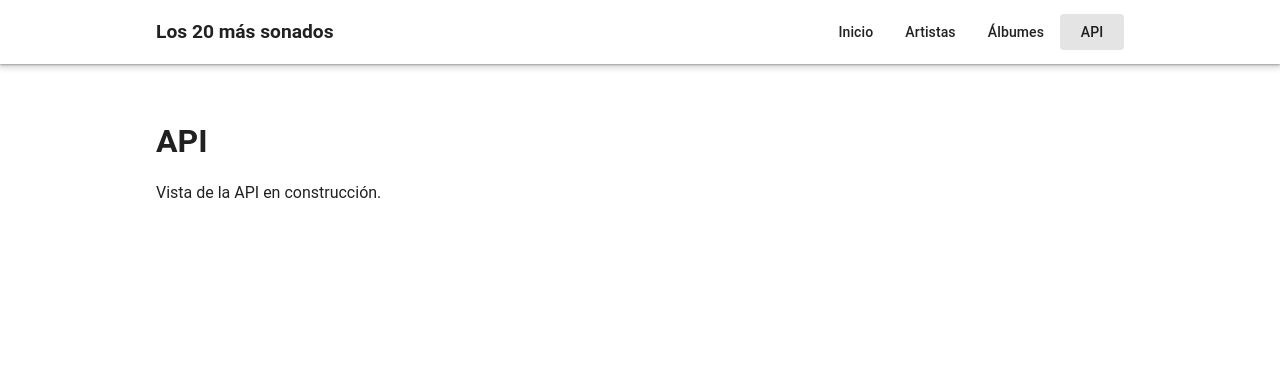
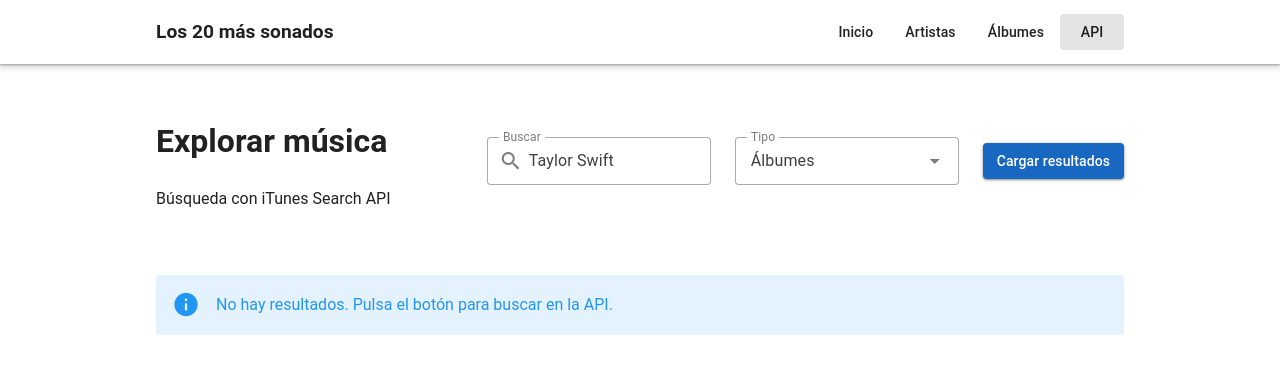
Before and after one commit to cgarciarayo/los-20-mas-sonados, a Vue app: page /api in a window 1280 px wide. Shown: the top 374 px of the page. Built offline with nearby package versions, Linux system fonts and the light colour scheme.

Commit message:
Implement iTunes API search view and detail page

```diff
--- a/package.json
+++ b/package.json
@@ -14,6 +14,7 @@
   },
   "dependencies": {
     "@mdi/font": "^7.4.47",
+    "axios": "^1.13.6",
     "pinia": "^3.0.4",
     "vue": "^3.5.29",
     "vue-router": "^5.0.3",
--- a/src/router/index.js
+++ b/src/router/index.js
@@ -3,6 +3,7 @@ import HomeView from '../views/HomeView.vue'
 import ArtistsView from '../views/ArtistsView.vue'
 import AlbumsView from '../views/AlbumsView.vue'
 import ApiView from '../views/ApiView.vue'
+import ApiDetailView from '../views/ApiDetailView.vue'
 
 const router = createRouter({
   history: createWebHistory(import.meta.env.BASE_URL),
@@ -26,6 +27,11 @@ const router = createRouter({
       path: '/api',
       name: 'api',
       component: ApiView
+    },
+    {
+      path: '/api/detail',
+      name: 'api-detail',
+      component: ApiDetailView
     }
   ]
 })
--- /dev/null
+++ b/src/views/ApiDetailView.vue
@@ -0,0 +1,76 @@
+<template>
+  <v-container class="py-8">
+    <v-btn class="mb-6" variant="text" prepend-icon="mdi-arrow-left" @click="$router.back()">
+      Volver
+    </v-btn>
+
+    <v-row v-if="item">
+      <v-col cols="12" md="4">
+        <v-card>
+          <v-img :src="item.artworkUrl100 || item.artworkUrl60" height="320" cover />
+        </v-card>
+      </v-col>
+
+      <v-col cols="12" md="8">
+        <v-card class="pa-6">
+          <h1 class="text-h4 font-weight-bold mb-4">
+            {{ item.collectionName || item.trackName || item.artistName }}
+          </h1>
+
+          <p class="mb-2">
+            <strong>Artista:</strong> {{ item.artistName || 'No disponible' }}
+          </p>
+
+          <p class="mb-2">
+            <strong>Tipo:</strong> {{ item.kind || item.wrapperType || 'No disponible' }}
+          </p>
+
+          <p class="mb-2">
+            <strong>Género:</strong> {{ item.primaryGenreName || 'No disponible' }}
+          </p>
+
+          <p class="mb-2">
+            <strong>Álbum:</strong> {{ item.collectionName || 'No disponible' }}
+          </p>
+
+          <p class="mb-2">
+            <strong>País:</strong> {{ item.country || 'No disponible' }}
+          </p>
+
+          <a
+            v-if="item.collectionViewUrl || item.trackViewUrl || item.artistViewUrl"
+            :href="item.collectionViewUrl || item.trackViewUrl || item.artistViewUrl"
+            target="_blank"
+          >
+            Ver en iTunes
+          </a>
+        </v-card>
+      </v-col>
+    </v-row>
+
+    <v-alert v-else type="warning" variant="tonal">
+      No se ha encontrado información para este elemento.
+    </v-alert>
+  </v-container>
+</template>
+
+<script setup>
+import { computed } from 'vue'
+import { useRoute } from 'vue-router'
+
+const route = useRoute()
+
+const item = computed(() => {
+  const rawItem = route.query.item
+
+  if (!rawItem) {
+    return null
+  }
+
+  try {
+    return JSON.parse(rawItem)
+  } catch {
+    return null
+  }
+})
+</script>
--- a/src/views/ApiView.vue
+++ b/src/views/ApiView.vue
@@ -1,9 +1,162 @@
 <template>
   <v-container class="py-8">
-    <h1 class="text-h4 font-weight-bold mb-4">API</h1>
-    <p>Vista de la API en construcción.</p>
+    <v-row class="mb-6" align="center" justify="space-between">
+      <v-col cols="12" md="4">
+        <h1 class="text-h4 font-weight-bold">Explorar música</h1>
+        <p class="text-subtitle-1">Búsqueda con iTunes Search API</p>
+      </v-col>
+
+      <v-col cols="12" md="3">
+        <v-text-field
+          v-model="searchTerm"
+          label="Buscar"
+          prepend-inner-icon="mdi-magnify"
+          variant="outlined"
+          density="comfortable"
+          hide-details
+        />
+      </v-col>
+
+      <v-col cols="12" md="3">
+        <v-select
+          v-model="selectedEntity"
+          :items="entityOptions"
+          label="Tipo"
+          variant="outlined"
+          density="comfortable"
+          hide-details
+        />
+      </v-col>
+
+      <v-col cols="12" md="2" class="d-flex justify-end">
+        <v-btn color="primary" @click="loadResults">
+          Cargar resultados
+        </v-btn>
+      </v-col>
+    </v-row>
+
+    <v-row v-if="isLoading">
+      <v-col cols="12" class="d-flex justify-center">
+        <v-progress-circular indeterminate />
+      </v-col>
+    </v-row>
+
+    <v-row v-else>
+      <v-col
+        v-for="item in paginatedResults"
+        :key="item.trackId || item.collectionId || item.artistId"
+        cols="12"
+        sm="6"
+        md="4"
+        lg="3"
+      >
+        <v-card class="h-100 d-flex flex-column" @click="openDetail(item)">
+          <v-img
+            :src="item.artworkUrl100 || item.artworkUrl60"
+            height="220"
+            cover
+          />
+
+          <v-card-title>
+            {{ item.collectionName || item.trackName || item.artistName }}
+          </v-card-title>
+
+          <v-card-text class="flex-grow-1">
+            <p class="mb-2">
+              <strong>Artista:</strong> {{ item.artistName || 'No disponible' }}
+            </p>
+            <p class="mb-2">
+              <strong>Género:</strong> {{ item.primaryGenreName || 'No disponible' }}
+            </p>
+            <p>
+              <strong>Tipo:</strong> {{ item.kind || item.wrapperType || 'No disponible' }}
+            </p>
+          </v-card-text>
+        </v-card>
+      </v-col>
+    </v-row>
+
+    <v-row v-if="!isLoading && results.length === 0">
+      <v-col cols="12">
+        <v-alert type="info" variant="tonal">
+          No hay resultados. Pulsa el botón para buscar en la API.
+        </v-alert>
+      </v-col>
+    </v-row>
+
+    <v-row v-if="results.length > itemsPerPage" class="mt-4">
+      <v-col cols="12" class="d-flex justify-center">
+        <v-pagination v-model="currentPage" :length="totalPages" />
+      </v-col>
+    </v-row>
   </v-container>
 </template>
 
 <script setup>
+import axios from 'axios'
+import { computed, ref, watch } from 'vue'
+import { useRouter } from 'vue-router'
+
+const router = useRouter()
+
+const searchTerm = ref('Taylor Swift')
+const selectedEntity = ref('album')
+const results = ref([])
+const isLoading = ref(false)
+const currentPage = ref(1)
+const itemsPerPage = 8
+
+const entityOptions = [
+  { title: 'Álbumes', value: 'album' },
+  { title: 'Canciones', value: 'song' },
+  { title: 'Artistas', value: 'musicArtist' }
+]
+
+const totalPages = computed(() => {
+  return Math.ceil(results.value.length / itemsPerPage)
+})
+
+const paginatedResults = computed(() => {
+  const startIndex = (currentPage.value - 1) * itemsPerPage
+  const endIndex = startIndex + itemsPerPage
+
+  return results.value.slice(startIndex, endIndex)
+})
+
+const loadResults = async () => {
+  isLoading.value = true
+
+  try {
+    const response = await axios.get('https://itunes.apple.com/search', {
+      params: {
+        term: searchTerm.value,
+        media: 'music',
+        entity: selectedEntity.value,
+        country: 'ES',
+        limit: 24
+      }
+    })
+
+    results.value = response.data.results
+    currentPage.value = 1
+  } catch (error) {
+    console.error('Error loading iTunes results:', error)
+    results.value = []
+  } finally {
+    isLoading.value = false
+  }
+}
+
+const openDetail = (item) => {
+  router.push({
+    name: 'api-detail',
+    query: {
+      item: JSON.stringify(item)
+    }
+  })
+}
+
+watch([searchTerm, selectedEntity], () => {
+  currentPage.value = 1
+})
 </script>
```
Also changed, not shown: 1 other file (tests, documents, lock files or other folders).
